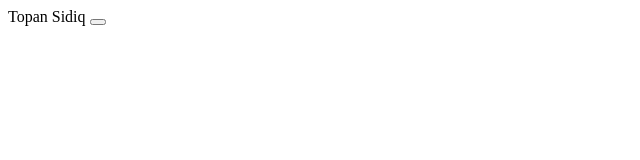
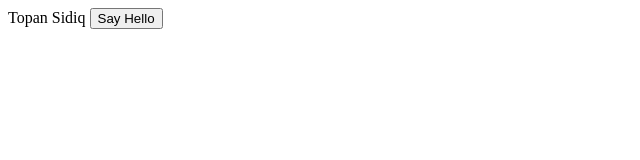
Before and after one commit to topansidiq/topone, a plain HTML site: page index.html in a window 1280 px wide. Shown: the whole page, without its empty margins (0-640 px from the left). Drawn offline with Linux system fonts and the light colour scheme.

Commit message:
Update index.html

```diff
--- a/index.html
+++ b/index.html
@@ -9,7 +9,7 @@
 
     <body>
         Topan Sidiq
-        <button class="btn"></button>
+        <button class="btn">Say Hello</button>
         <script>
             const btn = document.querySelector('.btn');
 
```
